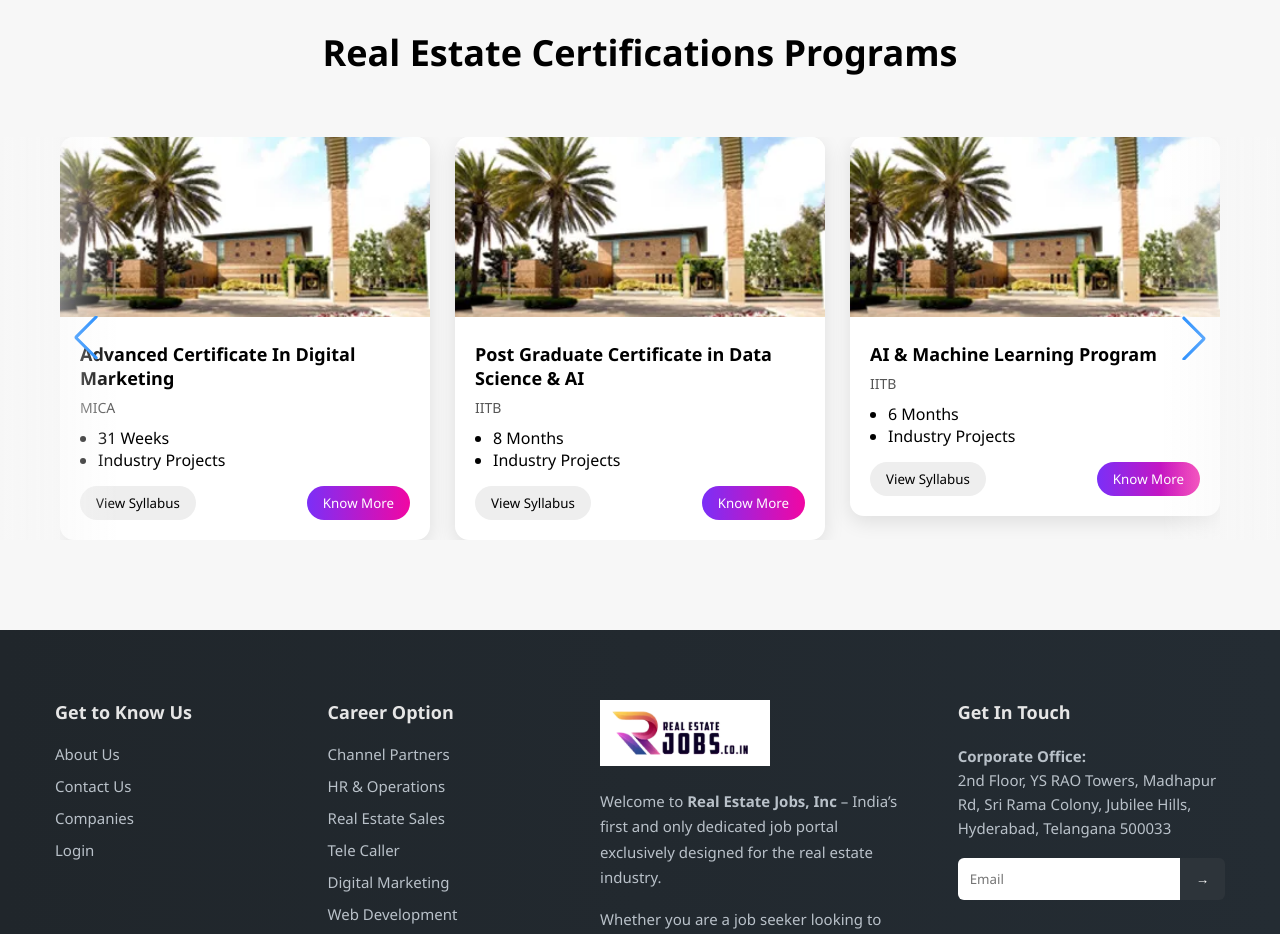
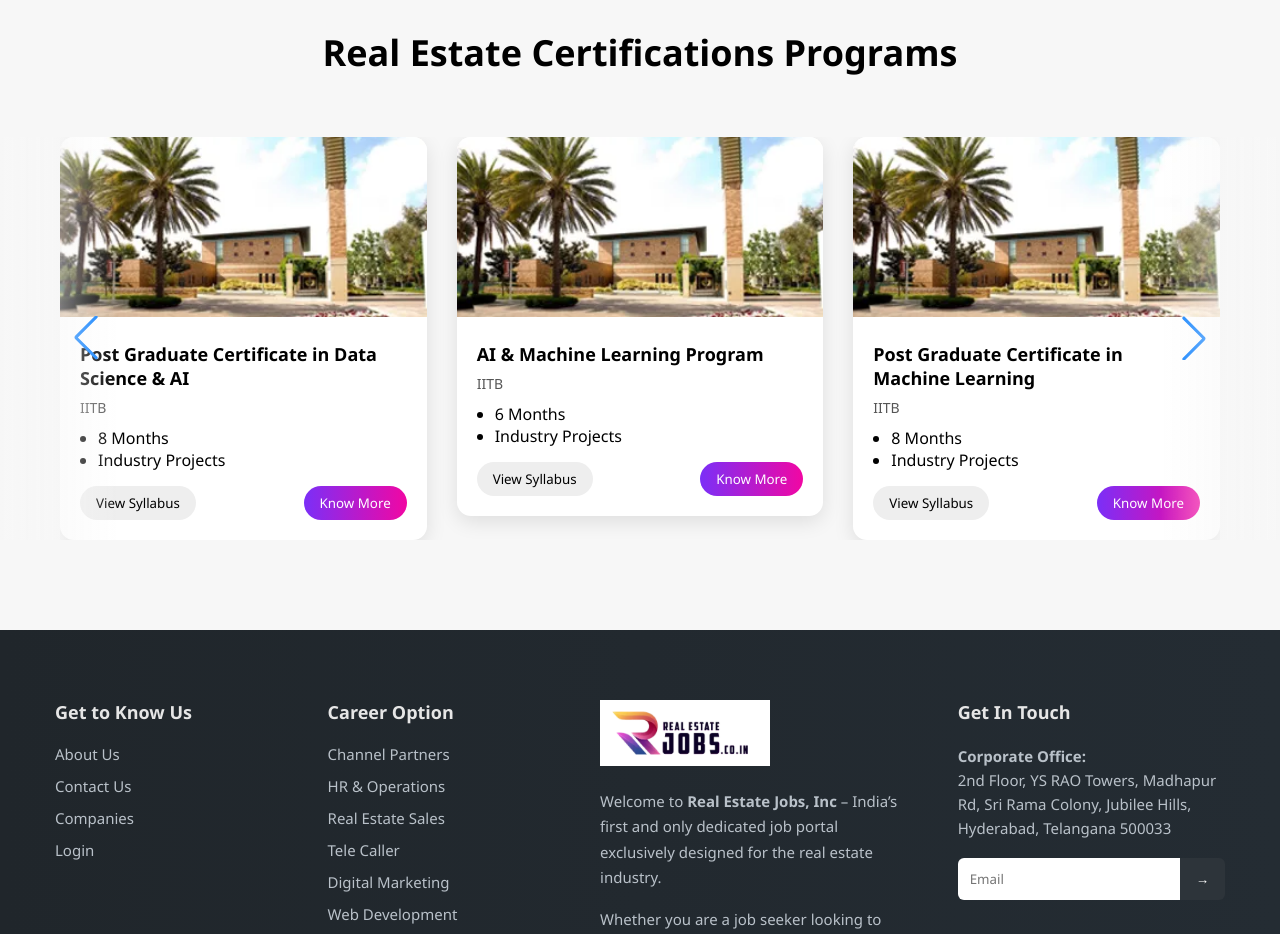
Before and after one commit to Rishwanth-M/realestate, a React (Vite) app: page / in a window 1280 px wide. Shown: the part 4760-5694 px from the top of the page. Built offline with nearby package versions, Linux system fonts and the light colour scheme.

Commit message:
Update CertificationPrograms.jsx

```diff
--- a/src/components/CertificationPrograms/CertificationPrograms.jsx
+++ b/src/components/CertificationPrograms/CertificationPrograms.jsx
@@ -2,39 +2,39 @@
 import "./CertificationPrograms.css";
 
 import { Swiper, SwiperSlide } from "swiper/react";
-import { Navigation, Autoplay } from "swiper/modules";
+import { Navigation } from "swiper/modules";
 
 import "swiper/css";
 import "swiper/css/navigation";
 
 const programs = [
   {
-    title: "Post Graduate Certificate in Machine Learning",
+    title: "Post Graduate Certificate in Data Science & AI",
     inst: "IITB",
     duration: "8 Months",
     img: "/certificates/cert1.jpg"
   },
   {
-    title: "Advanced Certificate In Digital Marketing",
-    inst: "MICA",
-    duration: "31 Weeks",
+    title: "AI & Machine Learning Program",
+    inst: "IITB",
+    duration: "6 Months",
     img: "/certificates/cert2.jpg"
   },
   {
-    title: "Post Graduate Certificate in Data Science & AI",
+    title: "Post Graduate Certificate in Machine Learning",
     inst: "IITB",
     duration: "8 Months",
     img: "/certificates/cert3.jpg"
   },
   {
-    title: "AI & Machine Learning Program",
-    inst: "IITB",
-    duration: "6 Months",
+    title: "Advanced Digital Marketing Program",
+    inst: "MICA",
+    duration: "31 Weeks",
     img: "/certificates/cert4.jpg"
   }
 ];
 
-const CertificationPrograms = () => {
+export default function CertificationPrograms() {
   return (
     <section className="cert-section">
 
@@ -45,15 +45,10 @@
       <div className="cert-slider-wrapper">
 
         <Swiper
-          modules={[Navigation, Autoplay]}
-          spaceBetween={25}
+          modules={[Navigation]}
+          navigation
+          spaceBetween={30}
           loop={true}
-          navigation
-          autoplay={{
-            delay: 3000,
-            disableOnInteraction: false,
-            pauseOnMouseEnter: true
-          }}
 
           breakpoints={{
             0: {
@@ -73,7 +68,7 @@
 
               <div className="cert-card">
 
-                <img src={item.img} alt={item.title} />
+                <img src={item.img} alt="" />
 
                 <div className="cert-content">
 
@@ -111,6 +106,4 @@
 
     </section>
   );
-};
-
-export default CertificationPrograms;
+}
```
